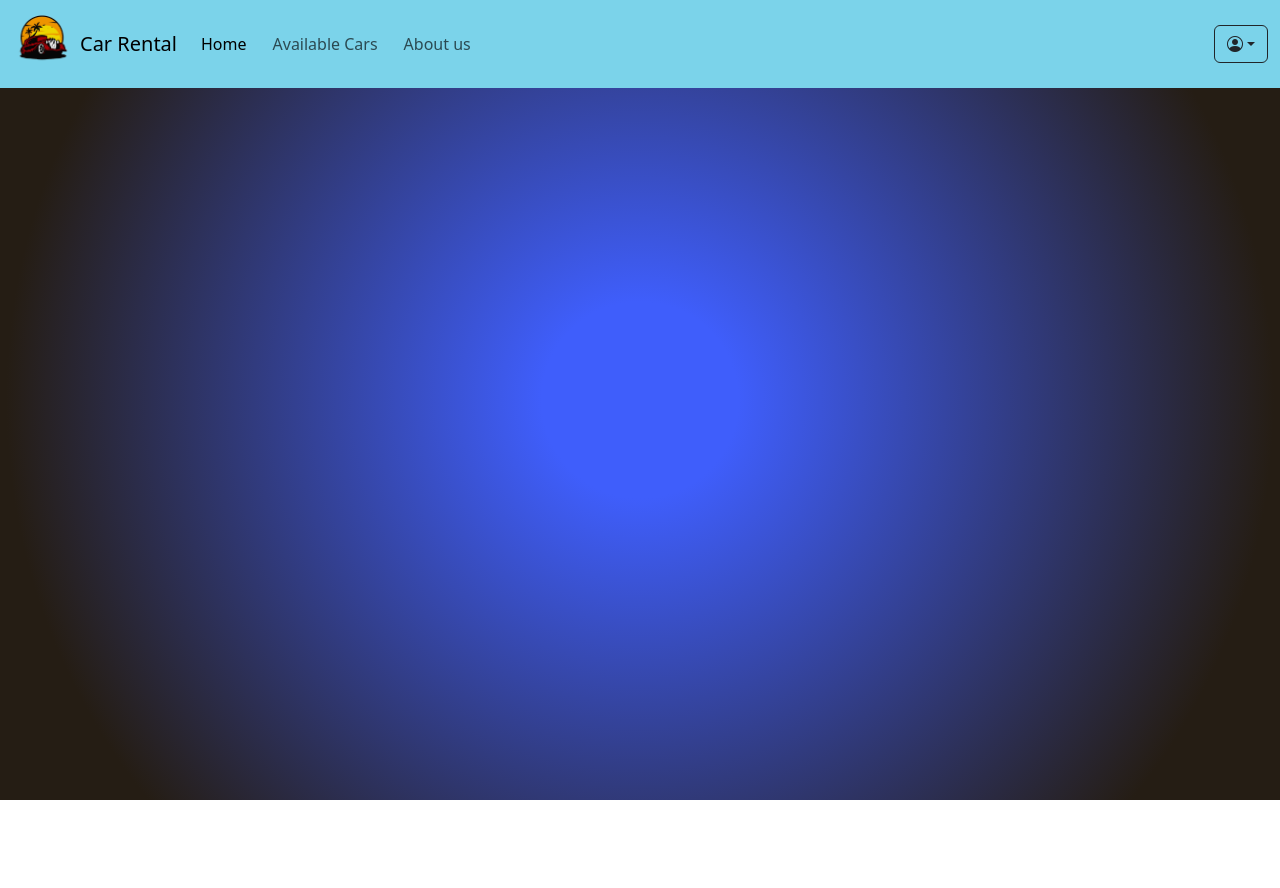
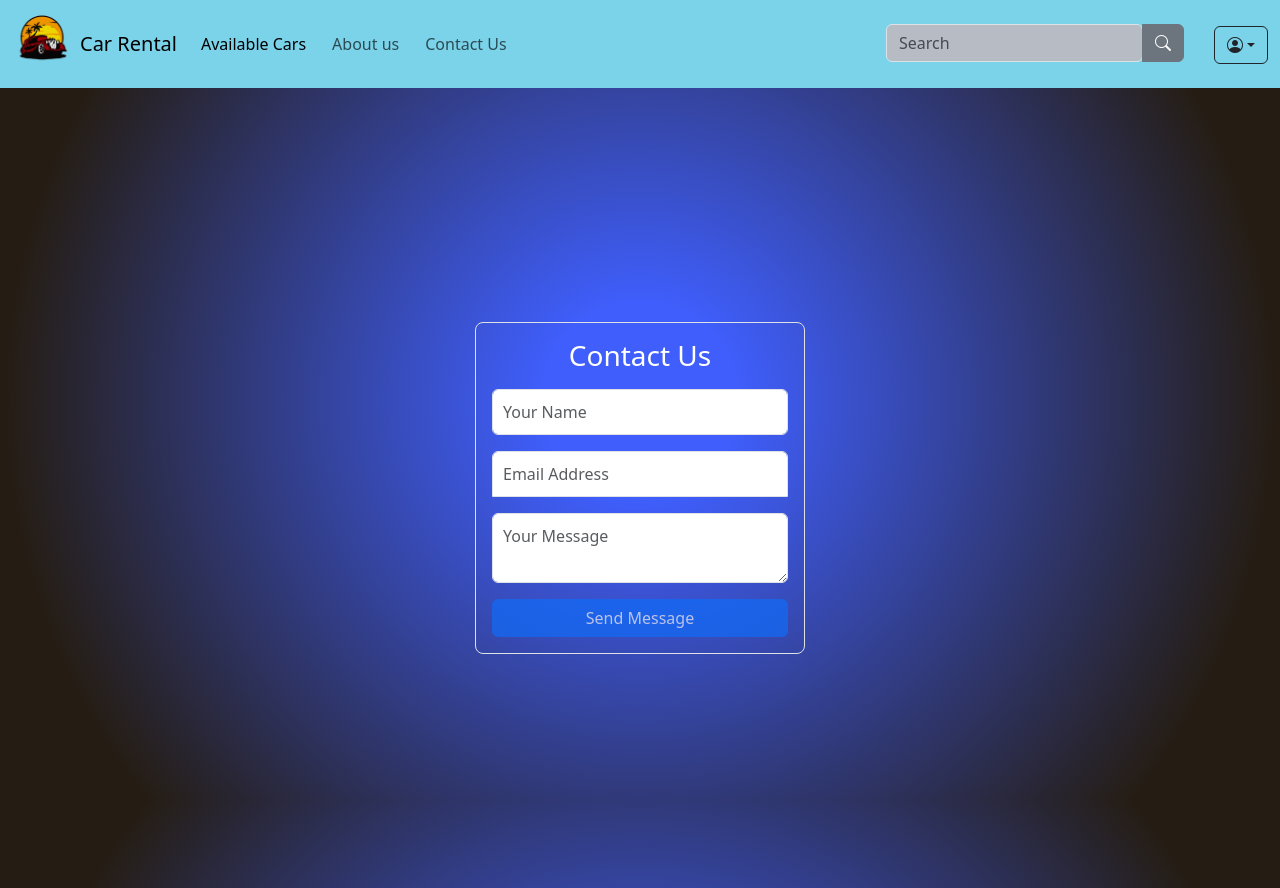
Before and after one commit to AhmAlkalii/RentalsiteFrontend, an Angular app: page /contact in a window 1280 px wide. Before the commit this address led to /. Before the commit the page ends 800 px from the top, so only its background shows below. Built offline with nearby package versions, Linux system fonts and the light colour scheme.

Commit message:
added contacts form

```diff
--- a/src/app/app.module.ts
+++ b/src/app/app.module.ts
@@ -16,6 +16,7 @@ import { AboutUsComponent } from './about-us/about-us.component';
 import { LoginComponent } from './login/login.component';
 import { SignUpComponent } from './sign-up/sign-up.component';
 import { CarInfoComponent } from './car-info/car-info.component';
+import { ContactsComponent } from './contacts/contacts.component';
 
 @NgModule({
   declarations: [
@@ -27,7 +28,8 @@ import { CarInfoComponent } from './car-info/car-info.component';
     AboutUsComponent,
     LoginComponent,
     SignUpComponent,
-    CarInfoComponent
+    CarInfoComponent,
+    ContactsComponent
   ],
   imports: [
     BrowserModule,
@@ -39,6 +41,7 @@ import { CarInfoComponent } from './car-info/car-info.component';
       { path: 'sign-up', component: SignUpComponent},
       { path: 'login', component: LoginComponent},
       { path: 'home', component: HomeComponent},
+      { path: 'contact', component: ContactsComponent},
       { path: '*', redirectTo:'/home' ,pathMatch : 'full'},
     ]),
     NgbModule,
--- /dev/null
+++ b/src/app/contacts/contacts.component.css
@@ -0,0 +1,33 @@
+.contact {
+    display: flex;
+    justify-content: center;
+    align-items: center;
+    height: 100%;
+    text-align: center;
+   }
+   .form-signin {
+    width: 100%;
+    max-width: 330px;
+    padding: 15px;
+    margin: auto;
+    }
+    .form-signin .form-control {
+    position: relative;
+    box-sizing: border-box;
+    height: auto;
+    padding: 10px;
+    font-size: 16px;
+    }
+    .form-signin .form-control:focus {
+    z-index: 2;
+    }
+    .form-signin input[type="email"] {
+    margin-bottom: -1px;
+    border-bottom-right-radius: 0;
+    border-bottom-left-radius: 0;
+    }
+    .form-signin input[type="password"] {
+    margin-bottom: 10px;
+    border-top-left-radius: 0;
+    border-top-right-radius: 0;
+    }
--- /dev/null
+++ b/src/app/contacts/contacts.component.html
@@ -0,0 +1,26 @@
+<div class="contact">
+    <form class="form-signin border p-3 rounded-3" [formGroup]="contactForm" (ngSubmit)="contactSubmitted()">
+      <h1 class="h3 mb-3 font-weight-normal">Contact Us</h1>
+
+      <label for="name" class="visually-hidden">Name</label>
+      <input type="text" class="form-control mb-3" id="name" formControlName="name" placeholder="Your Name" />
+      <div *ngIf="contactForm.get('name')?.invalid && (contactForm.get('name')?.dirty || contactForm.get('name')?.touched)" class="error mb-3">
+        <div *ngIf="contactForm.get('name')?.errors?.['required']">Name is required.</div>
+      </div>
+
+      <label for="email" class="visually-hidden">Email Address</label>
+      <input type="email" class="form-control mb-3" id="email" formControlName="email" placeholder="Email Address" />
+      <div *ngIf="contactForm.get('email')?.invalid && (contactForm.get('email')?.dirty || contactForm.get('email')?.touched)" class="error mb-3">
+        <div *ngIf="contactForm.get('email')?.errors?.['required']">Email is required.</div>
+        <div *ngIf="contactForm.get('email')?.errors?.['email']">Invalid email address.</div>
+      </div>
+
+      <label for="message" class="visually-hidden">Message</label>
+      <textarea class="form-control mb-3" id="message" formControlName="message" placeholder="Your Message"></textarea>
+      <div *ngIf="contactForm.get('message')?.invalid && (contactForm.get('message')?.dirty || contactForm.get('message')?.touched)" class="error mb-3">
+        <div *ngIf="contactForm.get('message')?.errors?.['required']">Message is required.</div>
+      </div>
+
+      <button class="btn btn-primary w-100" type="submit" [disabled]="contactForm.invalid">Send Message</button>
+    </form>
+  </div>
--- /dev/null
+++ b/src/app/contacts/contacts.component.ts
@@ -0,0 +1,41 @@
+import { Component, OnInit } from '@angular/core';
+import { FormBuilder, FormGroup, Validators } from '@angular/forms';
+
+@Component({
+  selector: 'app-contacts',
+  templateUrl: './contacts.component.html',
+  styleUrls: ['./contacts.component.css']
+})
+export class ContactsComponent implements OnInit {
+  contactForm: FormGroup;
+
+  constructor(private fb: FormBuilder) {
+    this.contactForm = this.fb.group({
+      name: ['', Validators.required],
+      email: ['', [Validators.required, Validators.email]],
+      message: ['', Validators.required]
+    });
+  }
+
+  ngOnInit(): void {}
+
+  get Name() {
+    return this.contactForm.get('name');
+  }
+
+  get Email() {
+    return this.contactForm.get('email');
+  }
+
+  get Message() {
+    return this.contactForm.get('message');
+  }
+
+  contactSubmitted() {
+    if (this.contactForm.valid) {
+
+      console.log(this.contactForm.value);
+      this.contactForm.reset();
+    }
+  }
+}
--- a/src/app/header/header.component.css
+++ b/src/app/header/header.component.css
@@ -7,3 +7,16 @@ li {
 {
     background-color: #7BD3EA;
 }
+
+.nav-item a:hover {
+    color: #FAEED1;
+}
+
+
+.search-form {
+    margin-right: 30px;
+  }
+
+#form1{
+    background-color: #B6BBC4;
+}
--- a/src/app/header/header.component.html
+++ b/src/app/header/header.component.html
@@ -7,11 +7,11 @@
       <button class="navbar-toggler" type="button" (click)="isMenuCollapsed = !isMenuCollapsed">&#9776;</button>
       <div [ngbCollapse]="isMenuCollapsed" class="collapse navbar-collapse" id="navbarSupportedContent">
         <ul class="navbar-nav me-auto mb-2 mb-lg-0">
+          <!-- <li class="nav-item">
+            <a class="nav-link active" aria-current="page"  [routerLink]="['/home']"  (click)="isMenuCollapsed = true" >Home</a>
+          </li> -->
           <li class="nav-item">
-            <a class="nav-link active" aria-current="page"  [routerLink]="['/home']"  (click)="isMenuCollapsed = true" >Home</a>
-          </li>
-          <li class="nav-item">
-            <a class="nav-link"  [routerLink]="['/my-available-cars']"  (click)="isMenuCollapsed = true" >Available Cars</a>
+            <a class="nav-link active"  [routerLink]="['/my-available-cars']"  (click)="isMenuCollapsed = true" >Available Cars</a>
           </li>
           <li class="nav-item" *ngIf="isLoggedIn  || hasSignedUp ">
             <a class="nav-link" [routerLink]="['/my-reservations']"  (click)="isMenuCollapsed = true" >My Reservation</a>
@@ -19,10 +19,23 @@
           <li class="nav-item">
             <a class="nav-link" [routerLink]="['/about-us']"  (click)="isMenuCollapsed = true" >About us</a>
           </li>
+          <li class="nav-item">
+            <a class="nav-link" [routerLink]="['/contact']"  (click)="isMenuCollapsed = true" >Contact Us</a>
+          </li>
         </ul>
 
         <div class="row">
             <div class="col">
+              <div class="d-inline-block search-form">
+                <div class="input-group">
+                  <div class="form-outline" data-mdb-input-init>
+                    <input id="search-input" type="search" id="form1" class="form-control" placeholder="Search" />
+                  </div>
+                  <button id="search-button" type="button" class="btn btn-secondary">
+                    <i class="bi bi-search"></i>
+                  </button>
+                </div>
+              </div>
               <div ngbDropdown class="d-inline-block"  (click)="isMenuCollapsed = true">
                 <button type="button" class="btn btn-outline-dark" id="dropdownBasic1" ngbDropdownToggle>
                     <i class="bi bi-person-circle"></i>
```
Also changed, not shown: 1 other file (tests, documents, lock files or other folders). Lines whose indentation alone changed are shown as unchanged.
